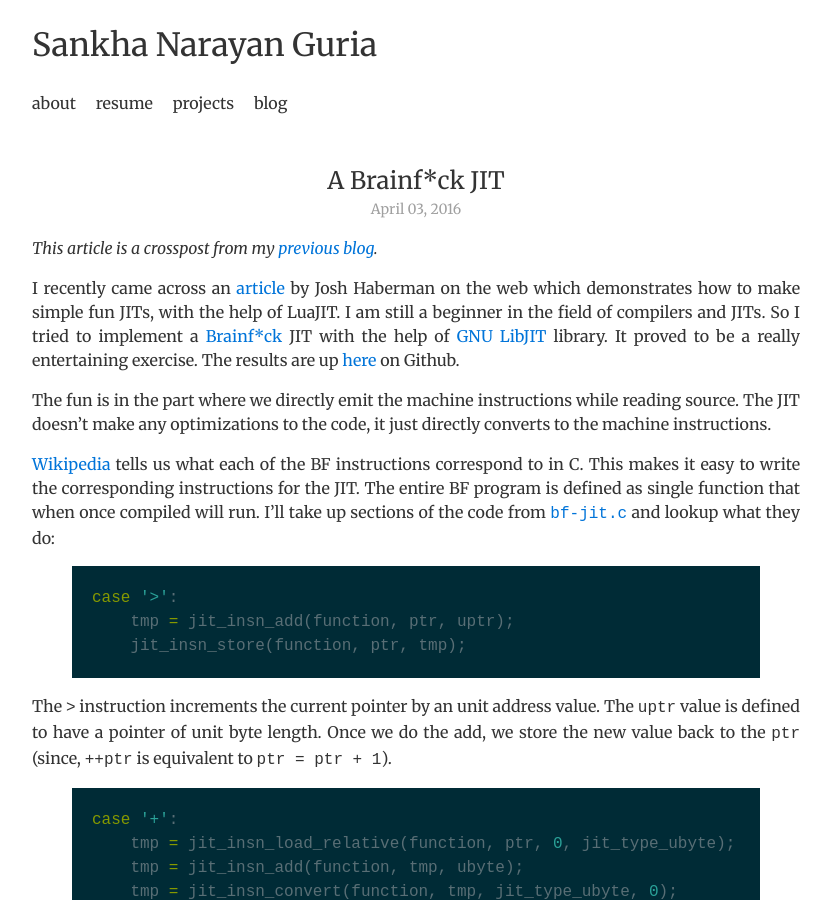
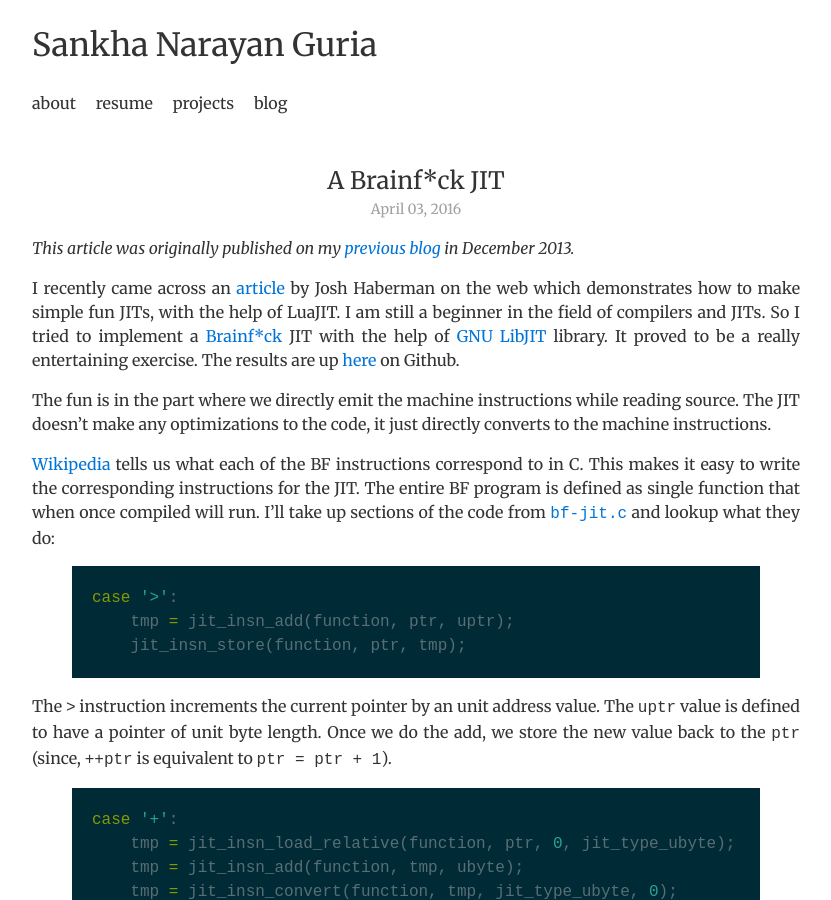
Before and after one commit to ngsankha/ngsankha.github.io, a Jekyll site: the page built from _posts/2016-04-03-a-brainfck-jit.md, in a window 1280 px wide and 900 px high. Shown: the whole window, without its empty margins (224-1055 px from the left). Built offline with Jekyll 4.4.1, drawn with Linux system fonts in a browser that asks for light colours.

Commit message:
change the old post text

```diff
--- a/_posts/2016-04-03-a-brainfck-jit.md
+++ b/_posts/2016-04-03-a-brainfck-jit.md
@@ -3,7 +3,7 @@ layout: post
 title: A Brainf*ck JIT
 ---
 
-_This article is a crosspost from my [previous blog](https://thelimbeck.wordpress.com/2013/12/31/a-brainfck-jit/)._
+_This article was originally published on my [previous blog](https://thelimbeck.wordpress.com/2013/12/31/a-brainfck-jit/) in December 2013._
 
 I recently came across an [article](http://blog.reverberate.org/2012/12/hello-jit-world-joy-of-simple-jits.html) by Josh Haberman on the web which demonstrates how to make simple fun JITs, with the help of LuaJIT. I am still a beginner in the field of compilers and JITs. So I tried to implement a [Brainf*ck](http://en.wikipedia.org/wiki/Brainfuck) JIT with the help of [GNU LibJIT](http://www.gnu.org/software/libjit/) library. It proved to be a really entertaining exercise. The results are up [here](https://github.com/sankha93/bf-jit) on Github.
 
```
